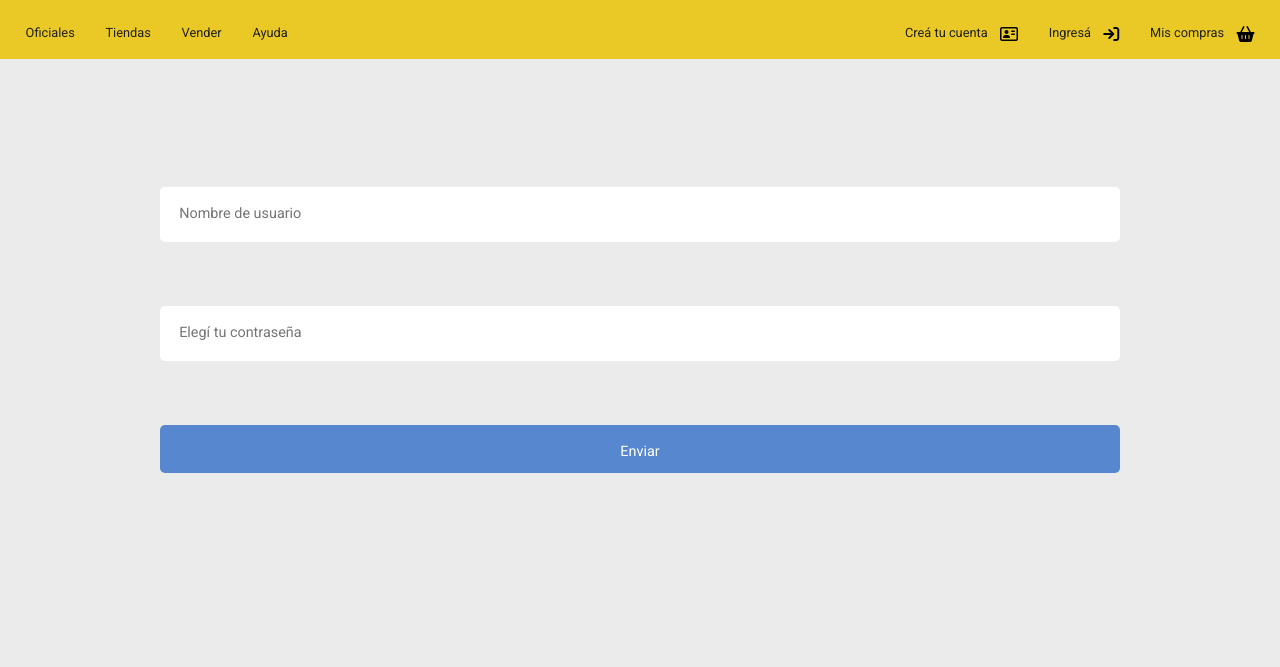
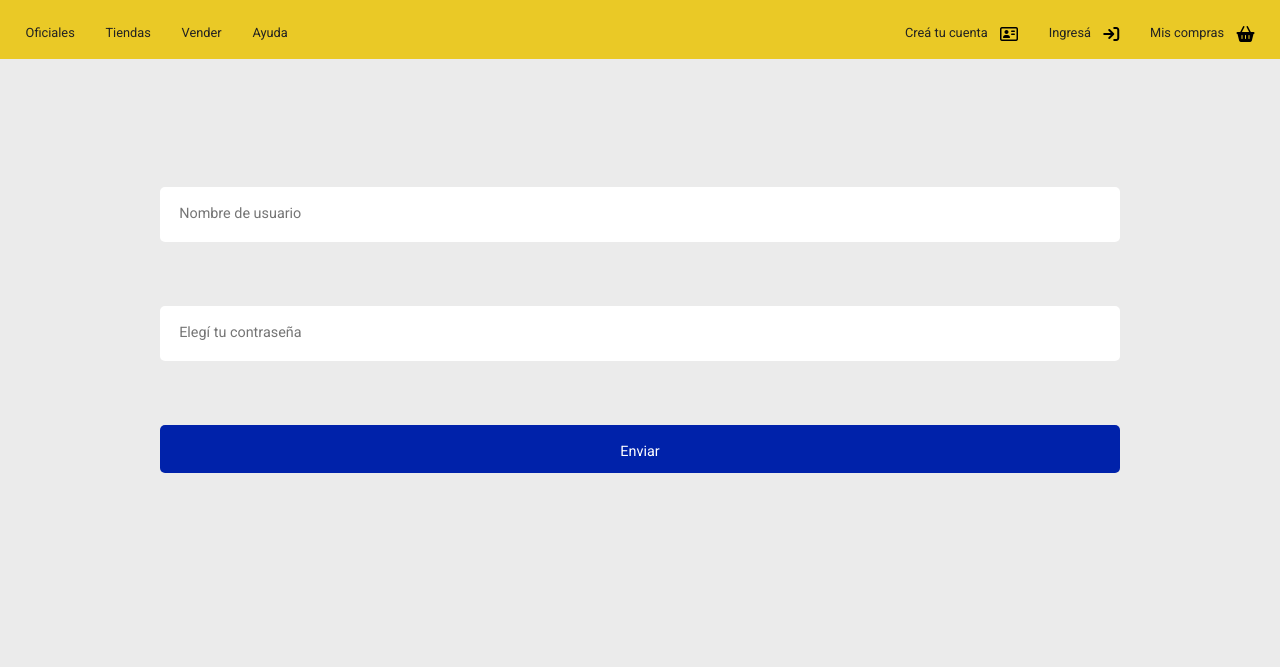
Before and after one commit to LeandroMassola/mercado-liebre, a website: page views/login.html in a window 1280 px wide. In both pictures the pointer is over the button "Enviar". Shown: the part 133-800 px from the top of the page. Drawn offline with nearby package versions, Linux system fonts and the light colour scheme; files that its build step writes are made by us from their sources; files whose address does not match are found by name.

Commit message:
agregue ultimos estilos al login por consigna

```diff
--- a/public/css/styles-login.css
+++ b/public/css/styles-login.css
@@ -66,7 +66,7 @@ body {
     }
 
     .login__btn-submit:hover {
-        background-color: #1259c3ad;
+        background-color: #0022AA;
     }
 
     .input__user-name, .input__pass {
```
